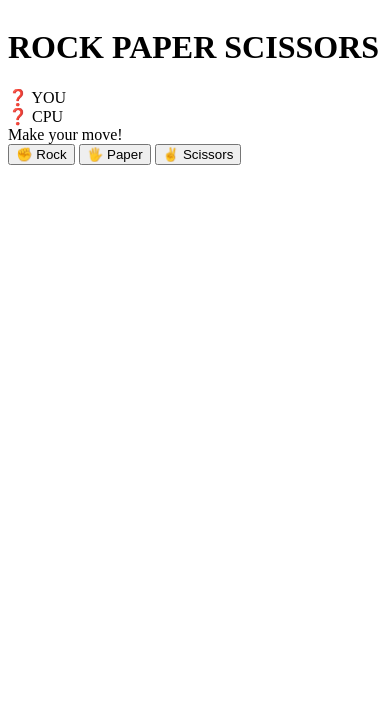
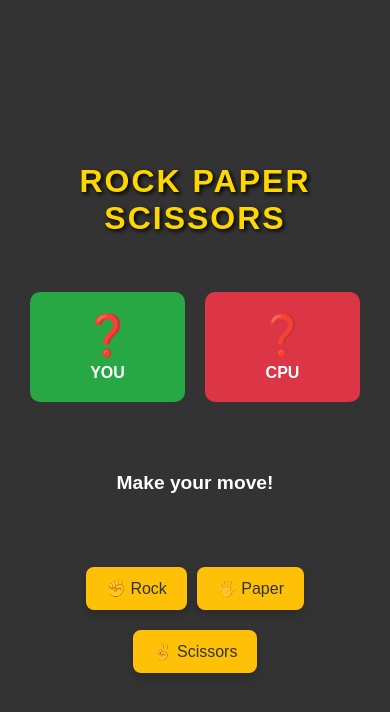
Before and after one commit to Gana-cmd-arch/rockpaperz, a plain HTML site: page index.html in a window 390 px wide. Both pictures are taken after a click on the button "START GAME". Drawn offline with Linux system fonts and the light colour scheme.

Commit message:
Update index.html

```diff
--- a/index.html
+++ b/index.html
@@ -5,7 +5,188 @@
     <meta name="viewport" content="width=device-width, initial-scale=1.0">
     <title>Rock Paper Scissors</title>
     <style>
-        /* [Same CSS as before, omitted here to save space, keep yours unchanged] */
+        body {
+            font-family: 'Arial', sans-serif;
+            margin: 0;
+            padding: 0;
+            background-color: #333; /* Dark background for contrast */
+            color: #fff;
+            text-align: center;
+            display: flex;
+            flex-direction: column;
+            justify-content: center;
+            align-items: center;
+            min-height: 100vh;
+            overflow-x: hidden; /* Prevent horizontal scroll on small screens */
+        }
+
+        .container {
+            width: 100%;
+            max-width: 500px; /* Max width for larger screens */
+            padding: 20px;
+            box-sizing: border-box;
+        }
+
+        h1 {
+            font-size: 2.5em;
+            margin-bottom: 20px;
+            text-transform: uppercase;
+            letter-spacing: 2px;
+            color: #FFD700; /* Gold-ish color for title */
+            text-shadow: 2px 2px 4px #000;
+        }
+
+        #start-screen h1 {
+             font-size: 3em;
+        }
+
+        .button {
+            background-color: #4CAF50; /* Green */
+            border: none;
+            color: white;
+            padding: 15px 32px;
+            text-align: center;
+            text-decoration: none;
+            display: inline-block;
+            font-size: 1.2em;
+            margin: 10px 5px;
+            cursor: pointer;
+            border-radius: 8px;
+            transition: background-color 0.3s ease, transform 0.1s ease;
+            box-shadow: 0 4px 8px rgba(0,0,0,0.2);
+            min-width: 120px; /* Ensure buttons have a minimum width */
+        }
+
+        .button:hover {
+            background-color: #45a049;
+        }
+        .button:active {
+            transform: scale(0.95);
+        }
+
+        #start-game-btn {
+            background-color: #007bff; /* Blue */
+            font-size: 1.5em;
+            padding: 20px 40px;
+        }
+        #start-game-btn:hover {
+            background-color: #0056b3;
+        }
+
+
+        #game-screen {
+            display: none; /* Hidden by default */
+            /* flex properties will be set by JS on display */
+        }
+
+        .choices-display {
+            display: flex;
+            justify-content: space-around;
+            align-items: center;
+            margin: 30px 0;
+            min-height: 120px; /* Ensure space for emojis */
+        }
+
+        .choice-area {
+            flex: 1;
+            padding: 15px;
+            margin: 0 10px;
+            border-radius: 10px;
+            min-height: 100px;
+            display: flex;
+            flex-direction: column;
+            justify-content: center;
+            align-items: center;
+            font-size: 3em; /* Larger emoji */
+        }
+
+        #player-choice-display {
+            background-color: #28a745; /* Green */
+        }
+
+        #computer-choice-display {
+            background-color: #dc3545; /* Red */
+        }
+
+        .choice-area .label {
+            font-size: 0.4em; /* Smaller label text */
+            margin-top: 5px;
+            font-weight: bold;
+        }
+
+
+        .player-options {
+            margin: 20px 0;
+            display: flex;
+            flex-wrap: wrap; /* Allow buttons to wrap on smaller screens */
+            justify-content: center;
+        }
+
+        .player-options .button {
+            background-color: #ffc107; /* Yellow */
+            color: #333;
+        }
+        .player-options .button:hover {
+            background-color: #e0a800;
+        }
+
+        #result-message {
+            font-size: 1.5em;
+            margin: 20px 0;
+            padding: 15px;
+            border-radius: 8px;
+            min-height: 30px; /* Ensure space for message */
+            font-weight: bold;
+        }
+
+        .win {
+            background-color: #28a745; /* Green */
+            color: white;
+        }
+        .lose {
+            background-color: #dc3545; /* Red */
+            color: white;
+        }
+        .draw {
+            background-color: #6c757d; /* Gray */
+            color: white;
+        }
+
+        #play-again-btn {
+            background-color: #17a2b8; /* Teal */
+            display: none; /* Hidden by default */
+            /* margin-top: 10px; Removed as it was for ad placeholder spacing */
+        }
+        #play-again-btn:hover {
+            background-color: #138496;
+        }
+
+        /* Responsive adjustments */
+        @media (max-width: 400px) {
+            h1 {
+                font-size: 2em;
+            }
+             #start-screen h1 {
+                font-size: 2.5em;
+            }
+            .button {
+                font-size: 1em;
+                padding: 12px 20px;
+                min-width: 100px;
+            }
+            #start-game-btn {
+               font-size: 1.2em;
+                padding: 15px 30px;
+            }
+            .choice-area {
+                font-size: 2.5em;
+                min-height: 80px;
+            }
+            #result-message {
+                font-size: 1.2em;
+            }
+        }
+
     </style>
 </head>
 <body>
@@ -58,15 +239,24 @@
             scissors: '✌️'
         };
 
+        // --- ADSTERRA DIRECT LINK ---
+        // This link will be opened in a new tab when the "START GAME" button is clicked.
+        const adsterraDirectLink = 'https://www.profitableratecpm.com/edxsbnqw1a?key=3b9607f28f3983ae6cdcfe4f36608c19';
+        // --- END ADSTERRA DIRECT LINK ---
+
         startGameBtn.addEventListener('click', () => {
+            // Open Adsterra direct link in a new tab
+            // Browsers might block this if not triggered by a direct user action.
+            // Clicking a button is generally considered a direct user action.
+            if (adsterraDirectLink) {
+                window.open(adsterraDirectLink, '_blank');
+            }
+
+            // Proceed with starting the game
             startScreen.style.display = 'none';
             gameScreen.style.display = 'flex';
             gameScreen.style.flexDirection = 'column';
-            gameScreen.style.justifyContent = 'center';
             resetGameDisplay();
-
-            // Open Adsterra popunder on game start
-            window.open("https://www.profitableratecpm.com/edxsbnqw1a?key=3b9607f28f3983ae6cdcfe4f36608c19", "_blank");
         });
 
         choiceButtons.forEach(button => {
@@ -116,8 +306,10 @@
         }
 
         function capitalize(word) {
+            if (!word) return '';
             return word.charAt(0).toUpperCase() + word.slice(1);
         }
+
     </script>
 </body>
 </html>
```
